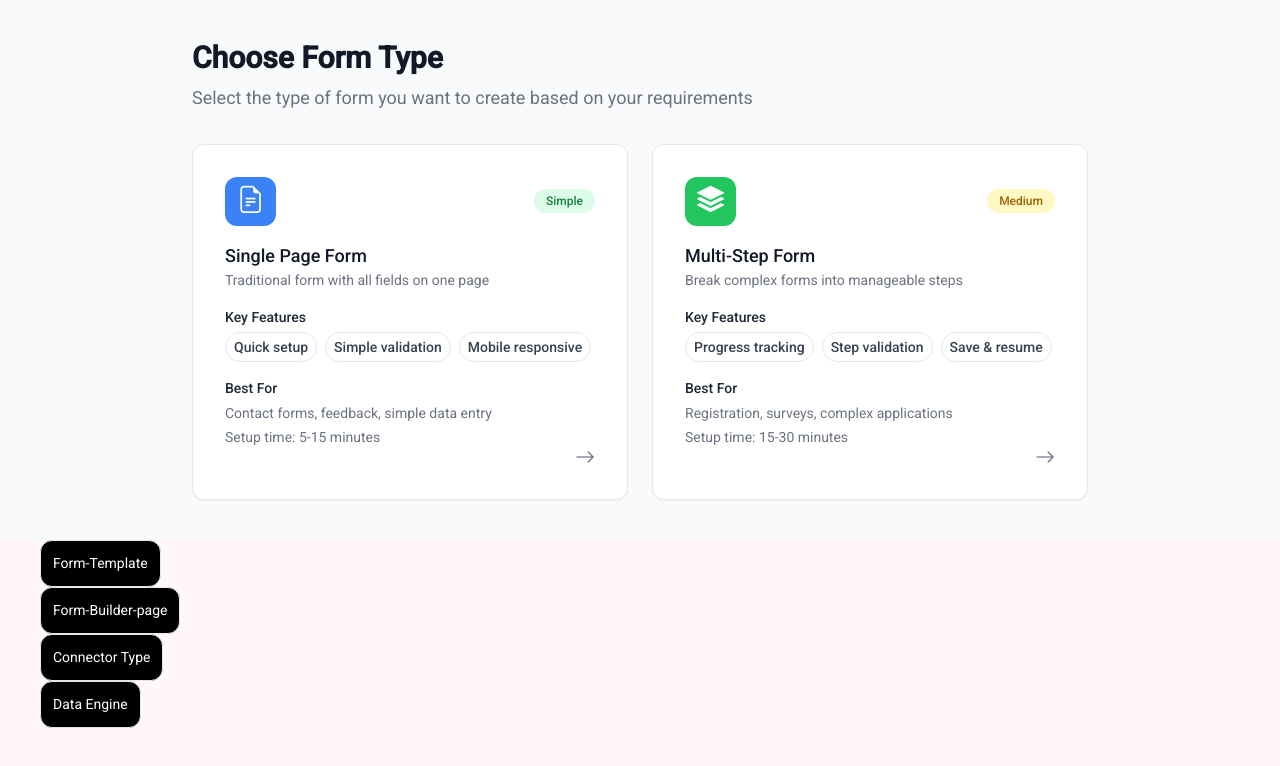
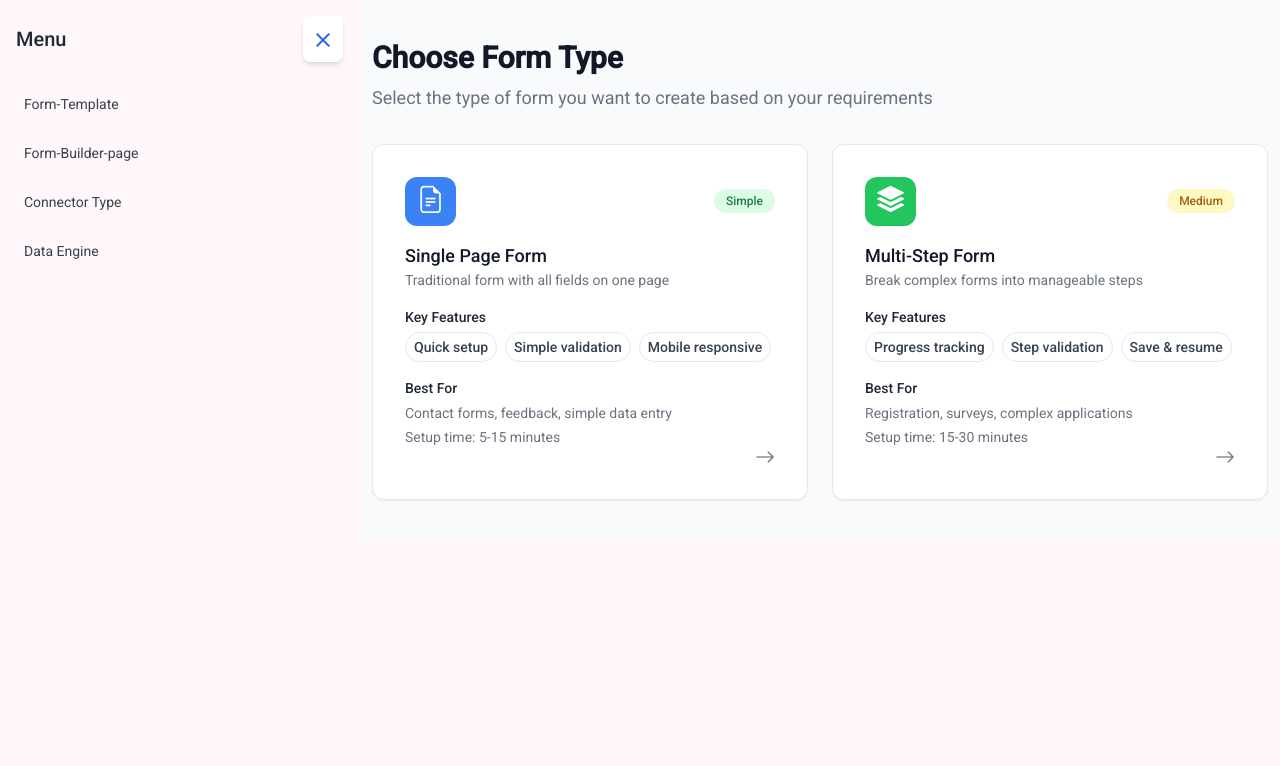
Before and after one commit to vraghu580/form-builder, an Angular app: page /home in a window 1280 px wide. Shown: the top 766 px of the page. Built offline with nearby package versions, Linux system fonts and the light colour scheme.

Commit message:
sidenav created

```diff
--- a/package.json
+++ b/package.json
@@ -23,6 +23,7 @@
   },
   "private": true,
   "dependencies": {
+    "@angular/animations": "^20.3.3",
     "@angular/cdk": "^20.2.8",
     "@angular/common": "^20.3.0",
     "@angular/compiler": "^20.3.0",
--- a/src/app/home/home.html
+++ b/src/app/home/home.html
@@ -1,3 +1,38 @@
+<mat-sidenav-container class="relative h-screen">
+  <!-- Sidenav -->
+  <mat-sidenav #drawer [opened]="isOpen" mode="side"
+    class="absolute left-0 top-0 h-full !w-58 bg-white border-r border-gray-200 shadow-md z-50">
+    <div class="flex flex-col h-full p-4">
+      <div class="mb-6 flex items-center justify-between">
+        <h2 class="text-xl font-medium text-gray-800">Menu</h2>
+
+        <button (click)="toggleSidenav()"
+          class="z-50 cursor-pointer bg-white rounded-lg p-2 shadow-md hover:shadow-lg transition">
+          <mat-icon class="text-blue-600 text-2xl">close</mat-icon>
+        </button>
+      </div>
+      <div class="space-y-3">
+        <button class="block  text-gray-700 hover:bg-gray-100 rounded-lg p-2 cursor-pointer"
+          routerLink="/form/form-temp">Form-Template</button>
+        <button class="block text-gray-700 hover:bg-gray-100 rounded-lg p-2 cursor-pointer"
+          routerLink="/form/form-buider">Form-Builder-page</button>
+        <button class="block text-gray-700 hover:bg-gray-100 rounded-lg p-2 cursor-pointer"
+          routerLink="/connector-type/connector-get">Connector Type</button>
+        <button class="block text-gray-700 hover:bg-gray-100 rounded-lg p-2 cursor-pointer"
+          routerLink="/data-engine/connect-manage">Data Engine</button>
+      </div>
+
+    </div>
+  </mat-sidenav>
+
+  <!-- Menu Button (only visible when sidenav closed) -->
+  <button *ngIf="!isOpen" (click)="toggleSidenav()"
+    class="absolute top-4 left-4 bg-white rounded-lg p-2 shadow-md hover:shadow-lg transition z-40">
+    <mat-icon class="text-blue-600 text-2xl">menu</mat-icon>
+  </button>
+
+
+
   <div class="bg-gray-50 py-10">
     <div class="max-w-4xl mx-auto">
       <h1 class="text-3xl font-bold text-gray-900 mb-2">Choose Form Type</h1>
@@ -6,12 +41,9 @@
       </p>
 
       <div class="grid grid-cols-1 md:grid-cols-2 gap-6">
-      <div
-        *ngFor="let form of forms"
+        <div *ngFor="let form of forms"
           class="group bg-white rounded-xl p-8 flex flex-col border shadow-sm hover:shadow-md cursor-pointer transition-transform duration-200 ease-out transform hover:scale-[1.01] hover:z-10"
-
-        (click)="navigateToForm(form.route)"
-      >
+          (click)="navigateToForm(form.route)">
           <div class="flex items-center mb-4 relative justify-between">
             <span class="inline-block px-3 py-1 rounded-xl" [ngClass]="form.iconBg">
               <i [class]="'bi ' + form.iconClasses" style="font-size: 1.7rem;"></i>
@@ -31,10 +63,8 @@
           <div class="mb-4">
             <div class="font-medium text-gray-800 mb-1">Key Features</div>
             <div class="flex flex-wrap gap-2">
-            <span
-              *ngFor="let feature of form.keyFeatures"
-              class=" text-gray-700 border px-2 py-1 rounded-full text-sm font-medium"
-            >
+              <span *ngFor="let feature of form.keyFeatures"
+                class=" text-gray-700 border px-2 py-1 rounded-full text-sm font-medium">
                 {{ feature }}
               </span>
             </div>
@@ -54,7 +84,7 @@
   </div>
 
 
-    <button class="border bg-black text-white rounded-xl px-3 py-3 flex justify-end ml-10"
+  <!-- <button class="border bg-black text-white rounded-xl px-3 py-3 flex justify-end ml-10"
     routerLink="/form/form-temp">Form-Template </button>
 
   <button class="border bg-black text-white rounded-xl px-3 py-3 flex justify-end ml-10"
@@ -64,4 +94,5 @@
     routerLink="/connector-type/connector-get">Connector Type </button>
 
   <button class="border bg-black text-white rounded-xl px-3 py-3 flex justify-end ml-10"
-    routerLink="/data-engine/connect-manage">Data Engine </button>
+    routerLink="/data-engine/connect-manage">Data Engine </button> -->
+</mat-sidenav-container>
--- a/src/app/home/home.ts
+++ b/src/app/home/home.ts
@@ -8,6 +8,7 @@ import { Router } from '@angular/router';
   styleUrl: './home.scss'
 })
 export class Home {
+  isOpen = true;
    forms = [
 
     {
@@ -43,4 +44,7 @@ navigateToForm(route: any){
   this.router.navigate([route])
 }
 
+ toggleSidenav(): void {
+    this.isOpen = !this.isOpen;
+  }
 }
```
Also changed, not shown: src/app/app-module.ts (+7 -1 lines), 1 other file (tests, documents, lock files or other folders). Lines whose indentation alone changed are shown as unchanged.
